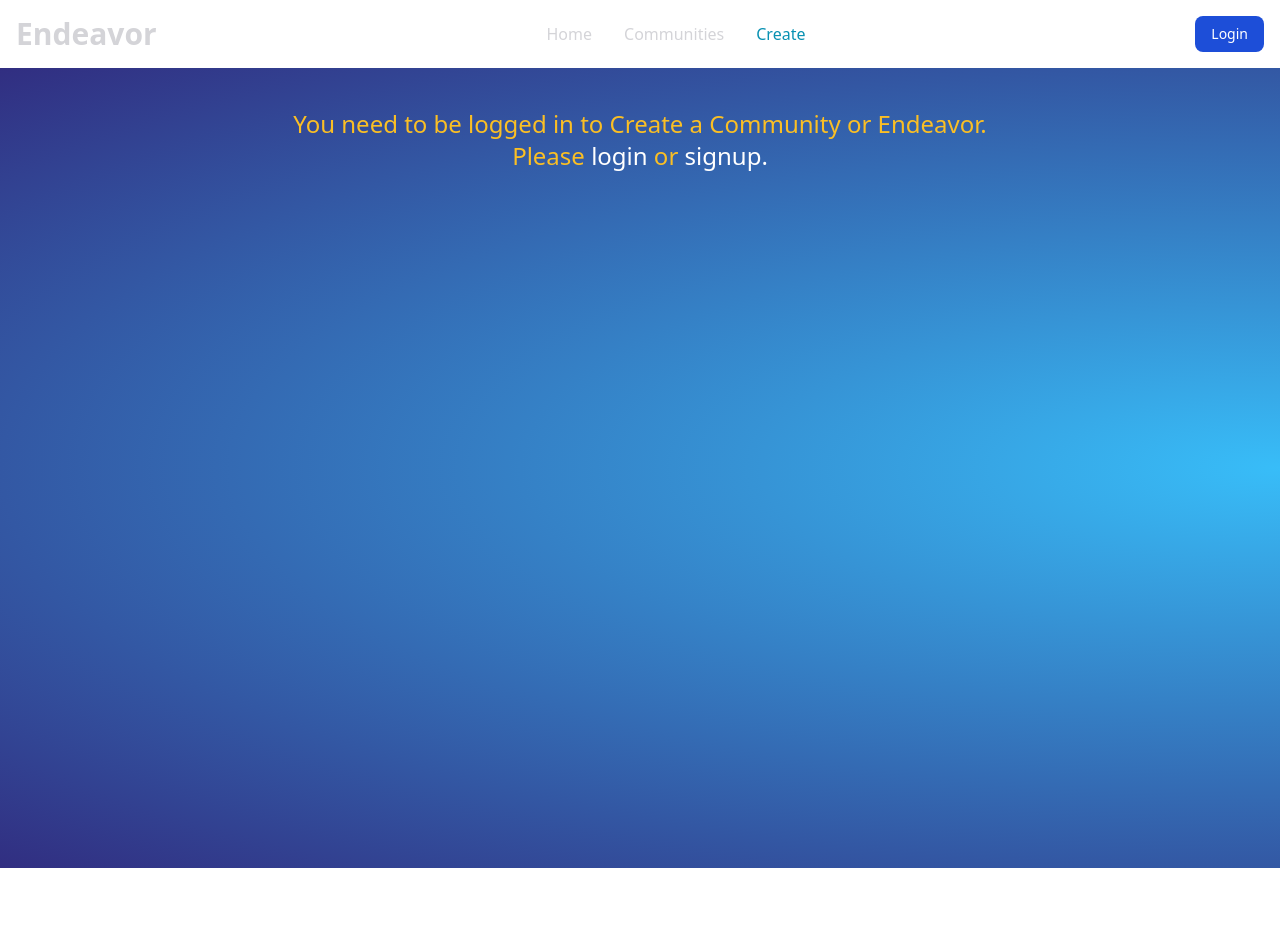
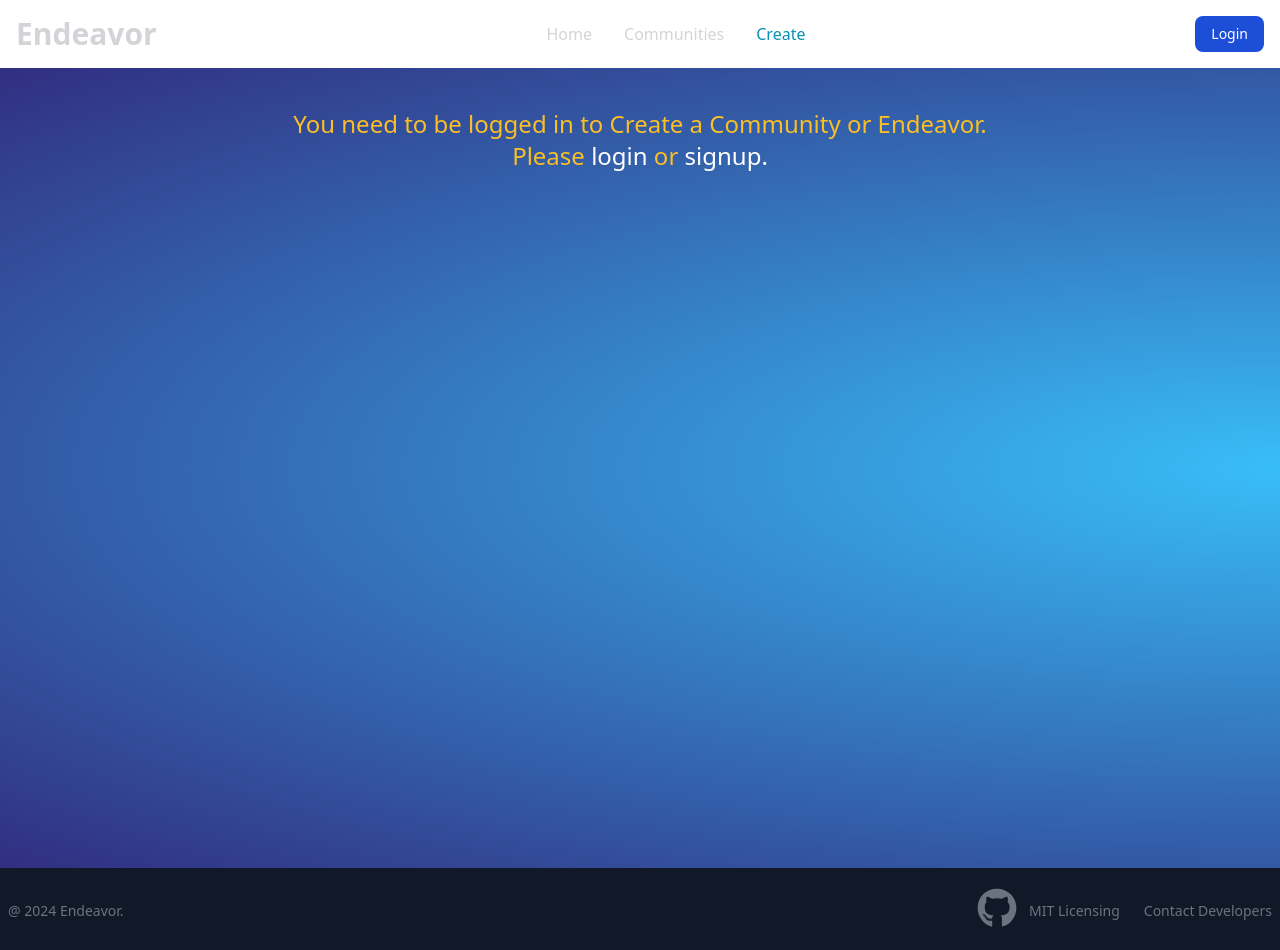
Before and after one commit to nephh/project-3, a React (Vite) app in the folder client/: page /create in a window 1280 px wide. Shown: the top 950 px of the page. Before the commit the page ends 868 px from the top, so only its background shows below. Built offline with nearby package versions, Linux system fonts and the light colour scheme.

Commit message:
added footer, fixed create card break

```diff
--- a/client/src/App.jsx
+++ b/client/src/App.jsx
@@ -8,6 +8,7 @@ import {
 import { setContext } from "@apollo/client/link/context";
 import { Outlet } from "react-router-dom";
 import Nav from "./components/NavTabs.jsx";
+import Footer from "./components/Footer.jsx";
 
 function App() {
   const httpLink = createHttpLink({
@@ -36,6 +37,7 @@ function App() {
         <Nav />
         <Outlet />
       </div>
+      <Footer />
     </ApolloProvider>
   );
 }
--- a/client/src/components/CreateCommunity.jsx
+++ b/client/src/components/CreateCommunity.jsx
@@ -56,12 +56,12 @@ const CreateCommunity = () => {
   };
 
   return (
-    <div className="py-10">
+    <div className="p-10">
       <form
         className="mx-auto max-w-md rounded bg-[conic-gradient(at_right,_var(--tw-gradient-stops))] from-indigo-200 via-slate-600 to-indigo-200 px-8 pb-8 pt-6 shadow-md"
         onSubmit={handleSubmit}
       >
-        <h1 className="border-b-2 border-neutral-100 pb-5 text-center text-2xl font-extrabold text-green-700 drop-shadow-lg">
+        <h1 className="border-b-2 border-neutral-100 pb-5 text-center text-2xl font-extrabold text-slate-700 drop-shadow-lg">
           Create New Community!
         </h1>
         <div className="mb-5">
--- a/client/src/components/CreateEndeavor.jsx
+++ b/client/src/components/CreateEndeavor.jsx
@@ -61,12 +61,12 @@ export default function CreateEndeavor() {
   };
 
   return (
-    <div className="py-8 ">
+    <div className="p-10">
       <form
         className="mx-auto max-w-md rounded bg-[conic-gradient(at_right,_var(--tw-gradient-stops))] from-indigo-200 via-slate-600 to-indigo-200 px-8 pb-8 pt-6 shadow-md"
         onSubmit={handleSubmit}
       >
-        <h1 className="border-b-2 border-neutral-100 pb-5 text-center text-2xl font-extrabold text-orange-700 drop-shadow-lg">
+        <h1 className="border-b-2 border-neutral-100 pb-5 text-center text-2xl font-extrabold text-white drop-shadow-lg">
           Create New Endeavor!
         </h1>
         <div className="mb-5">
--- /dev/null
+++ b/client/src/components/Footer.jsx
@@ -0,0 +1,64 @@
+import React from "react";
+import "../index.css"
+import { FaGithub, FaLinkedin, FaEnvelope } from "react-icons/fa";
+
+const Footer = () => {
+  return (
+    // <footer className="d-flex justify-content-center fixed-bottom bg-dark">
+    //     <div className="d-flex align-items-center">
+    //     &copy; 2024 Developed by Dusty Gray.
+    //     </div>
+    //     <div className="">
+    //         <a className="mx-3" href="https://github.com/RickiBobbii">
+    //         <i className="social-links">
+    //             <FaGithub />
+    //             </i>
+    //         </a>
+    //         <a className="" href="mailto:rickibobbiii@gmail.com" >
+    //           <i className="social-links">
+    //             <FaEnvelope />
+    //           </i>
+    //         </a>
+    //         <a className="mx-3" href="https://www.linkedin.com/in/dustin-gray-517920a7/">
+    //         <i className="social-links">
+    //             <FaLinkedin />
+    //             </i>
+    //         </a>
+    //     </div>
+    // </footer>
+    <footer className="bg-gray-900">
+      <div className="mx-auto w-full max-w-screen-xl p-2 md:flex md:items-center md:justify-between">
+        <span className="text-sm text-gray-500 sm:text-center dark:text-gray-400">
+          @ 2024 Endeavor.
+        </span>
+        <ul className="mt-3 flex flex-wrap items-center text-sm font-medium text-gray-500 sm:mt-0 dark:text-gray-400">
+          <li className="p-3">
+                  <a className="" href="https://github.com/nephh/project-3">
+            <i className="social-links">
+               <FaGithub />
+                </i>
+            </a>
+          </li>
+          <li>
+            <a
+              href="https://opensource.org/licenses/MIT"
+              className="me-4 hover:underline md:me-6"
+            >
+              MIT Licensing
+            </a>
+          </li>
+          <li>
+            <a
+              href="https://github.com/RickiBobbii/ChatSpace"
+              className="hover:underline"
+            >
+              Contact Developers
+            </a>
+          </li>
+        </ul>
+      </div>
+    </footer>
+  );
+};
+
+export default Footer;
--- a/client/src/index.css
+++ b/client/src/index.css
@@ -5,3 +5,9 @@
 .onPage {
   color: blue;
 }
+
+.social-links {
+  display: inline-block;
+  font-size: 40px;
+  list-style: none;
+}
--- a/client/src/pages/Create.jsx
+++ b/client/src/pages/Create.jsx
@@ -12,7 +12,7 @@ export default function Create() {
   return (
     <div className="bg-[radial-gradient(ellipse_at_right,_var(--tw-gradient-stops))] from-sky-400 to-indigo-900">
       {Auth.loggedIn() ? (
-      <div>
+      <div className="min-h-screen flex flex-row flex-wrap justify-evenly content-center items-center">
       <CreateEndeavor />
       <CreateCommunity />
       </div>
```
